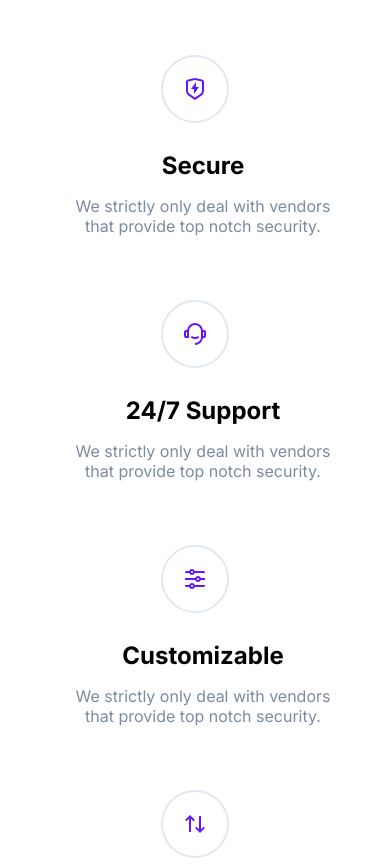
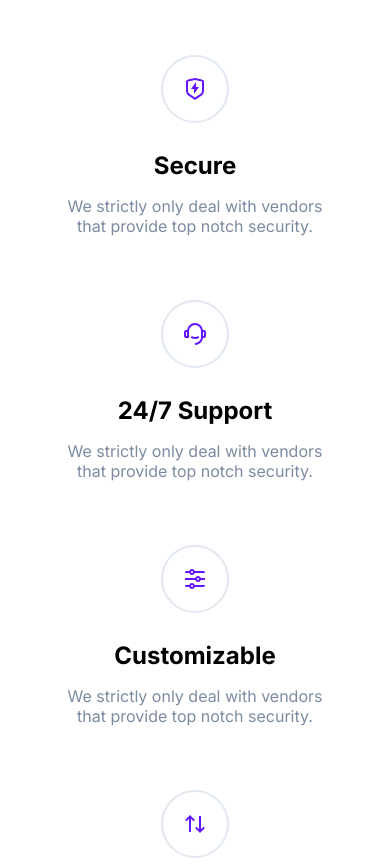
Before and after one commit to Chaparro-ben/projects, a plain HTML site: page index.html in a window 390 px wide. Shown: the part 1440-2305 px from the top of the page. Drawn offline with Linux system fonts and the light colour scheme.

Commit message:
updated margin

```diff
--- a/style.css
+++ b/style.css
@@ -381,10 +381,6 @@ input {
     border-radius: 50%;
 }
 
-.text__container {
-    margin: 8px 0 0 16px;
-}
-
 .description {
     color: rgb(124, 139, 161);
     width: 75%;
@@ -485,6 +481,7 @@ STEPS
 
 .text__container {
     flex-direction: column;
+    margin: 8px 0 0 16px;
 }
 
 .text__title {
@@ -1181,8 +1178,8 @@ footer {
 
     .text__container {
         display: flex;
-        flex-direction: column;
         align-items: center;
+        margin-left: 0;
     }
 
     .description {
```
